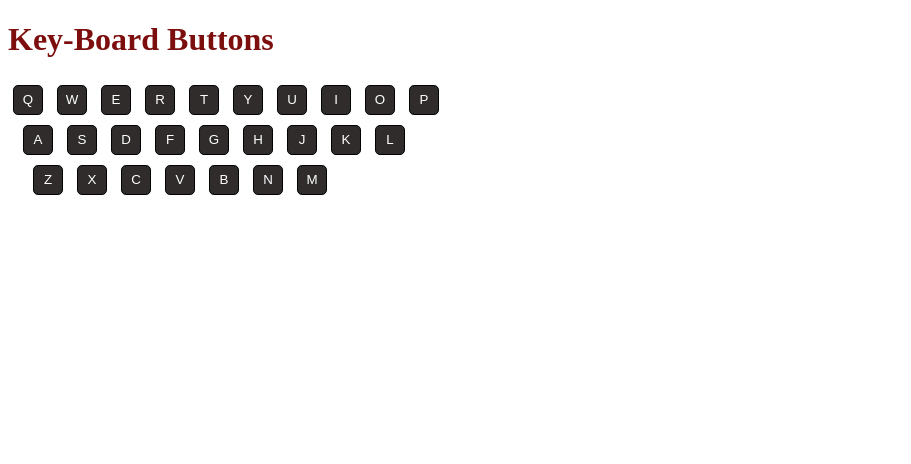
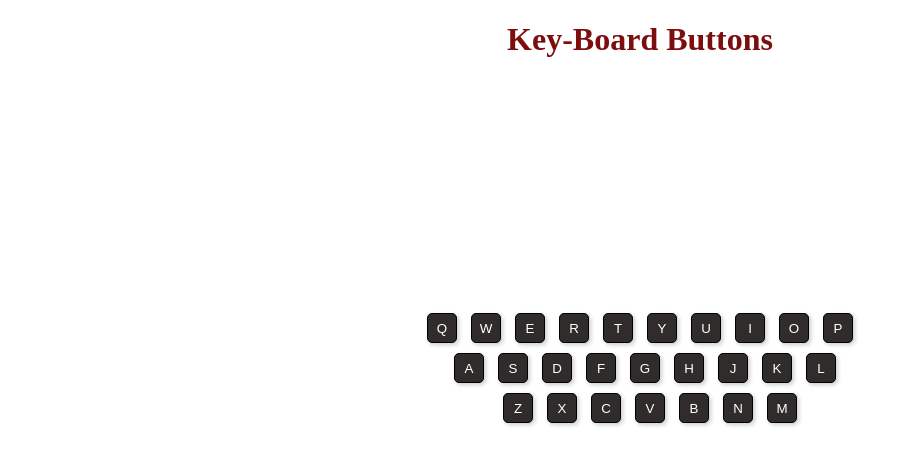
Before and after one commit to SriCharan45/Buttons, a plain HTML site: page index.html in a window 1280 px wide. Shown: the whole page, without its empty margins (0-911 px from the left). Drawn offline with Linux system fonts and the light colour scheme.

Commit message:
style.css

```diff
--- a/style.css
+++ b/style.css
@@ -1,3 +1,8 @@
+.main {
+    margin-top: 250px;
+    text-align: center;
+}
+
 .buttons {
     height: 30px;
     width: 30px;
@@ -8,10 +13,13 @@
     text-align: center;
     display: inline-block;
     border-radius: 5px;
+    box-shadow: 2px 2px 4px rgb(0,0,0,0.2);
 }
 
 h1 {
+    text-align: center;
     color: #7c0e0e;
+    cursor: pointer;
     transition: color 3s 2s;
 }
 
```
